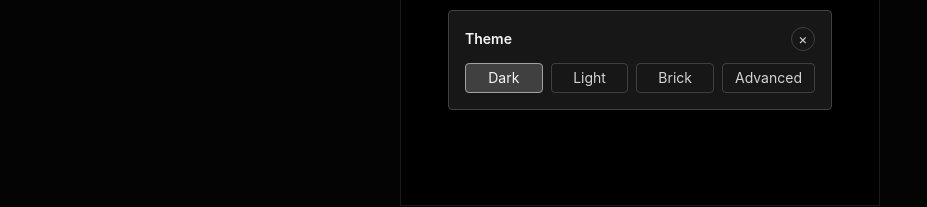
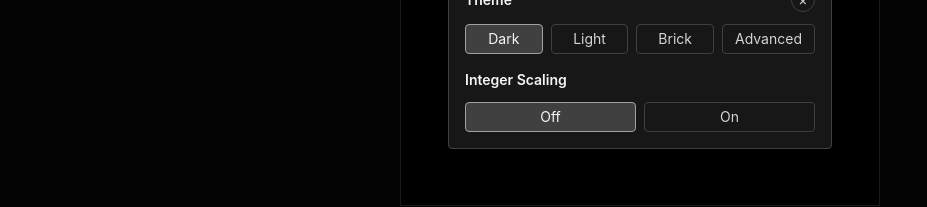
Before and after one commit to ad20630/gameboy-web-emulator, a Next.js app in the folder web/: page / in a window 1280 px wide. Both pictures are taken after a click on the button "Show settings". Shown: the part 340-547 px from the top of the page, without its empty margins (0-927 px from the left). Built offline with nearby package versions, Linux system fonts and the light colour scheme; no server answers.

Commit message:
Added integer scaling option

```diff
--- a/web/src/components/EmulatorScreen.tsx
+++ b/web/src/components/EmulatorScreen.tsx
@@ -5,6 +5,7 @@ import { useCallback, useEffect, useRef, useState } from "react";
 import { loadEmulatorModule } from "@/lib/wasm/loadEmulator";
 import { GbAudioPlayer } from "@/lib/audio/GbAudioPlayer";
 import { TouchControls } from "@/components/TouchControls";
+import { useIntegerScaling } from "@/lib/settings";
 import type { EmulatorInstance, EmulatorModule } from "@/lib/wasm/types";
 
 type LoadStatus = "loading" | "ready" | "error";
@@ -387,6 +388,7 @@ export function EmulatorScreen() {
     width: SCREEN_WIDTH,
     height: SCREEN_HEIGHT,
   });
+  const integerScaling = useIntegerScaling();
   const saveFlashTimeoutRef = useRef<ReturnType<typeof setTimeout> | null>(null);
   const loadFlashTimeoutRef = useRef<ReturnType<typeof setTimeout> | null>(null);
 
@@ -412,6 +414,27 @@ export function EmulatorScreen() {
     const targetRatio = SCREEN_WIDTH / SCREEN_HEIGHT;
     const updateSize = (width: number, height: number) => {
       if (width <= 0 || height <= 0) return;
+      if (integerScaling) {
+        // Scale by a whole number of *device* pixels per Game Boy pixel so
+        // every pixel is the same size on high-DPI screens too. The canvas
+        // is border-box, so leave room for its 1px border on each side.
+        const dpr = window.devicePixelRatio || 1;
+        const border = 2;
+        const scale = Math.floor(
+          Math.min(
+            ((width - border) * dpr) / SCREEN_WIDTH,
+            ((height - border) * dpr) / SCREEN_HEIGHT
+          )
+        );
+        // Too small for even 1x: fall through to the regular fit.
+        if (scale >= 1) {
+          setCanvasSize({
+            width: (SCREEN_WIDTH * scale) / dpr + border,
+            height: (SCREEN_HEIGHT * scale) / dpr + border,
+          });
+          return;
+        }
+      }
       const fitted =
         width / height > targetRatio
           ? { width: height * targetRatio, height }
@@ -430,7 +453,7 @@ export function EmulatorScreen() {
     });
     observer.observe(wrapper);
     return () => observer.disconnect();
-  }, []);
+  }, [integerScaling]);
 
   useEffect(() => {
     let cancelled = false;
--- a/web/src/components/SettingsMenu.tsx
+++ b/web/src/components/SettingsMenu.tsx
@@ -1,6 +1,8 @@
 "use client";
 
 import { useEffect, useState } from "react";
+
+import { setIntegerScaling, useIntegerScaling } from "@/lib/settings";
 
 type Theme = "dark" | "light" | "dmg" | "gba";
 
@@ -40,6 +42,7 @@ export function SettingsMenu() {
   // legitimate effect (reading an external, non-React-owned source), not a
   // value derivable from props/state.
   const [theme, setTheme] = useState<Theme>("dark");
+  const integerScaling = useIntegerScaling();
 
   useEffect(() => {
     // eslint-disable-next-line react-hooks/set-state-in-effect
@@ -112,6 +115,29 @@ export function SettingsMenu() {
                 </button>
               ))}
             </div>
+            <h2 className="mb-3 mt-4 font-semibold text-foreground">
+              Integer Scaling
+            </h2>
+            <div className="flex gap-2" role="group" aria-label="Integer scaling">
+              {[
+                { value: false, label: "Off" },
+                { value: true, label: "On" },
+              ].map((option) => (
+                <button
+                  key={option.label}
+                  type="button"
+                  onClick={() => setIntegerScaling(option.value)}
+                  aria-pressed={integerScaling === option.value}
+                  className={`flex-1 rounded border px-3 py-1 text-sm ${
+                    integerScaling === option.value
+                      ? "border-outline-strong bg-surface-strong text-foreground"
+                      : "border-outline bg-surface text-foreground-secondary"
+                  }`}
+                >
+                  {option.label}
+                </button>
+              ))}
+            </div>
           </div>
         </div>
       )}
--- /dev/null
+++ b/web/src/lib/settings.ts
@@ -0,0 +1,47 @@
+"use client";
+
+import { useSyncExternalStore } from "react";
+
+// Settings shared between SettingsMenu and EmulatorScreen, which live in
+// separate trees on the page. Backed by localStorage so they persist, with a
+// listener set so every subscriber re-renders when one of them changes it.
+
+const INTEGER_SCALING_KEY = "integerScaling";
+
+const listeners = new Set<() => void>();
+
+function subscribe(listener: () => void) {
+  listeners.add(listener);
+  return () => {
+    listeners.delete(listener);
+  };
+}
+
+// Cached in memory so the toggle still works for the session when storage
+// is unavailable; `null` means not read from storage yet.
+let integerScaling: boolean | null = null;
+
+function getIntegerScaling(): boolean {
+  if (integerScaling === null) {
+    try {
+      integerScaling = localStorage.getItem(INTEGER_SCALING_KEY) === "true";
+    } catch {
+      integerScaling = false;
+    }
+  }
+  return integerScaling;
+}
+
+export function setIntegerScaling(enabled: boolean) {
+  integerScaling = enabled;
+  try {
+    localStorage.setItem(INTEGER_SCALING_KEY, String(enabled));
+  } catch {
+    // Storage full/unavailable (e.g. private browsing) - just won't persist.
+  }
+  listeners.forEach((listener) => listener());
+}
+
+export function useIntegerScaling(): boolean {
+  return useSyncExternalStore(subscribe, getIntegerScaling, () => false);
+}
```
